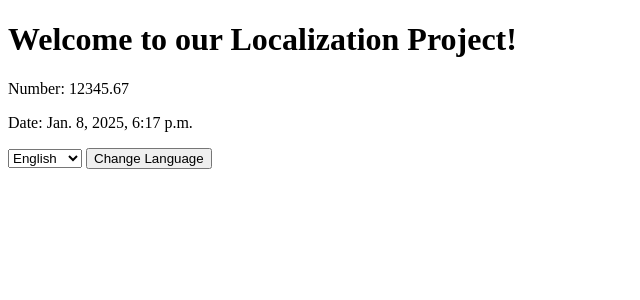
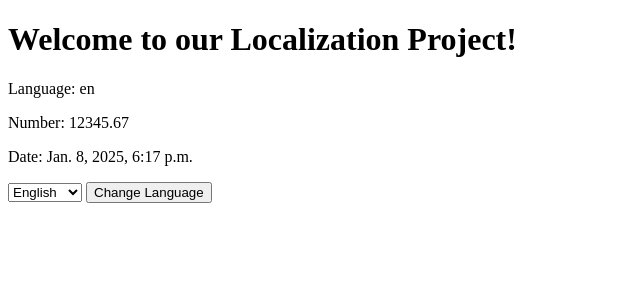
Before and after one commit to julianespinel/lab, a Django app: page / in a window 1280 px wide. Shown: the top 300 px of the page, without its empty margins (0-640 px from the left). Run offline with Django 5.2, Linux system fonts and the light colour scheme.

Commit message:
feat: support translations in static content

```diff
--- a/django/i18n/i18napp/templates/index.html
+++ b/django/i18n/i18napp/templates/index.html
@@ -1,17 +1,19 @@
+{% load i18n %}
+
 <!DOCTYPE html>
 <html>
 <head>
-    <title>Localization Project</title>
+    <title>{% trans "Localization Project" %}</title>
 </head>
 <body>
 <h1>{{ greeting }}</h1>
-    <p>Number: {{ large_number }}</p>
-    <p>Date: {{ current_date }}</p>
-
+<p>{% trans "Language" %}: {{ current_locale }}</p>
+<p>{% trans "Number" %}: {{ large_number }}</p>
+<p>{% trans "Date" %}: {{ current_date }}</p>
 
 <form action="{% url 'set_language' %}" method="post">
     {% csrf_token %}
-        <input name="next" type="hidden" value="{{ redirect_to }}" />
+    <input name="next" type="hidden" value="{{ redirect_to }}"/>
     <select name="language">
         <option value="en">English</option>
         <option value="es">Español</option>
--- a/django/i18n/i18napp/views.py
+++ b/django/i18n/i18napp/views.py
@@ -8,6 +8,7 @@ def index_view(request):
         'greeting': _("Welcome to our Localization Project!"),
         'large_number': 12345.67,
         'current_date': timezone.now(),
-        'redirect_to': request.path
+        'redirect_to': request.path,
+        'current_locale': request.LANGUAGE_CODE,
     }
     return render(request, 'index.html', context)
```
Also changed, not shown: django/i18n/locale/es/LC_MESSAGES/django.po, django/i18n/locale/fr/LC_MESSAGES/django.po, 2 other files. Lines whose indentation alone changed are shown as unchanged.
